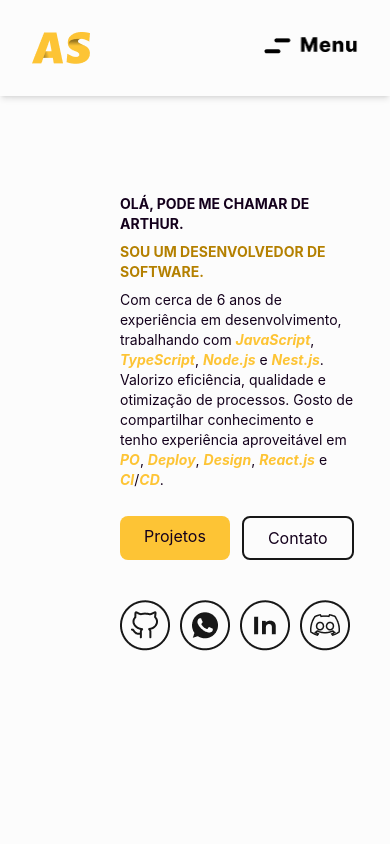
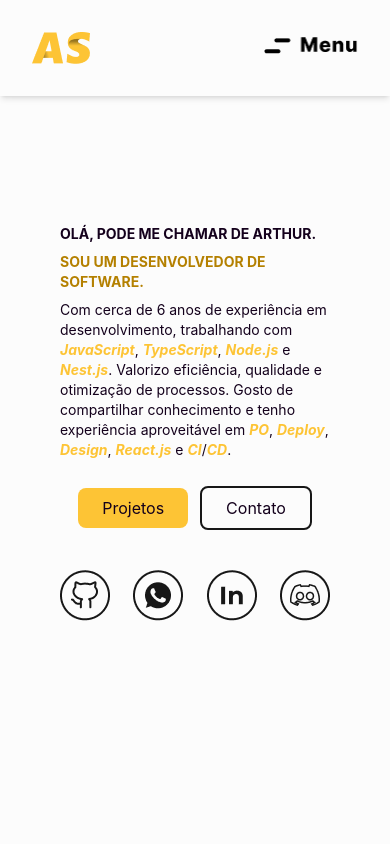
Before and after one commit to DevArthurSantos/my-portf, a Next.js app: page / in a window 390 px wide. Shown: the top 844 px of the page. Built offline with nearby package versions, Linux system fonts and the light colour scheme.

Commit message:
fix: home responsive

```diff
--- a/src/app/page.tsx
+++ b/src/app/page.tsx
@@ -8,7 +8,7 @@ import WorksSection from "@/components/sections/Works";
 export default function root() {
 
   return (
-    <main className="px-[120px] flex items-center justify-center flex-col max-w-[1920px] mx-auto">
+    <main className="flex items-center justify-center flex-col max-w-[1920px] mx-auto">
       <HomeSection />
       <WorksSection />
       <ProjectsSection />
--- a/src/components/sections/Contact/index.tsx
+++ b/src/components/sections/Contact/index.tsx
@@ -3,7 +3,7 @@
 export default function ContactSection() {
 
   return (
-    <section id="ContactSection" className="h-[100vh] w-full" >
+    <section id="ContactSection" className="h-[100vh] w-full px-[120px]" >
       <h2 className="mt-2 text-sm md:text-md lg:text-[24px] font-bold text-center">TEM UMA IDEIA DE PROJETO INCRÍVEL?</h2>
       <h2 className="mt-2 text-sm md:text-md lg:text-[24px] font-bold text-center text-primary">VAMOS CONVERSAR!</h2>
     </section>
--- a/src/components/sections/Home/index.tsx
+++ b/src/components/sections/Home/index.tsx
@@ -11,33 +11,33 @@ import Link from "next/link";
 export default function HomeSection() {
 
   return (
-    <section id="homeSection" className="h-[100vh] w-full flex flex-col justify-center">
+    <section id="homeSection" className="px-[60px] md:px-[120px] h-[100vh] w-full flex flex-col justify-center">
       <div className="flex justify-between items-center flex-wrap">
         <div className="flex-1 text-start ">
           <h1 className="font-bold text-sm md:text-md lg:text-[28px]">OLÁ, PODE ME CHAMAR DE ARTHUR.</h1>
           <h2 className="text-secondary mt-2 text-sm md:text-md lg:text-[20px] font-bold">SOU UM DESENVOLVEDOR DE SOFTWARE.</h2>
           <p className="mt-2 text-sm md:text-md lg:text-[16px]">Com cerca de 6 anos de experiência em desenvolvimento, trabalhando com <span className="text-primary italic font-bold">JavaScript</span>, <span className="text-primary italic font-bold">TypeScript</span>, <span className="text-primary italic font-bold">Node.js</span> e <span className="text-primary italic font-bold">Nest.js</span>. Valorizo eficiência, qualidade e otimização de processos. Gosto de compartilhar conhecimento e tenho experiência aproveitável em <span className="text-primary italic font-bold">PO</span>, <span className="text-primary italic font-bold">Deploy</span>, <span className="text-primary italic font-bold">Design</span>, <span className="text-primary italic font-bold">React.js</span> e <span className="text-primary italic font-bold">CI</span>/<span className="text-primary italic font-bold">CD</span>.</p>
 
-          <div className="flex gap-[12px] mt-[26px]">
+          <div className="flex gap-[12px] mt-[26px] items-center md:justify-start justify-center">
             <Link href="#ProjectsSection" className="bg-primary border-none rounded-[8px] px-6 py-2" >Projetos</Link>
             <Link href="#ContactSection" className="bg-transparent border-2 border-black rounded-[8px] px-6 py-2">Contato</Link>
           </div>
         </div>
-        <div className="flex-1  flex items-center justify-center xl:justify-end pr-10 mt-10 md:mt-0 md:min-w-[600px]">
+        <div className="flex-1 flex items-center justify-center xl:justify-end md:pr-10 mt-10 md:mt-0 md:min-w-[600px]">
           <div className="hidden md:block mt-8 lg:mt-0">
             <Image src={hero} width={550} height={500} alt="" />
           </div>
-          <div className="flex justify-center items-center md:flex-col md:gap-8">
-            <Link className="min-w-[60px]" target="_blank" href='https://github.com/DevArthurSantos'>
+          <div className="flex justify-between md:justify-center items-center w-full md:w-auto sm:flex-col md:gap-8">
+            <Link className="min-w-[50px]" target="_blank" href='https://github.com/DevArthurSantos'>
               <Image src={github} width={50} height={50} alt="" />
             </Link>
-            <Link className="min-w-[60px]" target="_blank" href='https://api.whatsapp.com/send?phone=5581994920769'>
+            <Link className="min-w-[50px]" target="_blank" href='https://api.whatsapp.com/send?phone=5581994920769'>
               <Image src={whatsapp} width={50} height={50} alt="" />
             </Link>
-            <Link className="min-w-[60px]" target="_blank" href='https://www.linkedin.com/in/devarthursantos/'>
+            <Link className="min-w-[50px]" target="_blank" href='https://www.linkedin.com/in/devarthursantos/'>
               <Image src={linkedin} width={50} height={50} alt="" />
             </Link>
-            <Link className="min-w-[60px]" target="_blank" href='https://discord.gg/BzVR4RbtGA'>
+            <Link className="min-w-[50px]" target="_blank" href='https://discord.gg/BzVR4RbtGA'>
               <Image src={discord} width={50} height={50} alt="" />
             </Link>
           </div>
--- a/src/components/sections/Projects/index.tsx
+++ b/src/components/sections/Projects/index.tsx
@@ -19,7 +19,7 @@ export default function ProjectsSection() {
   }
 
   return (
-    <section id="ProjectsSection" className="w-full">
+    <section id="ProjectsSection" className="w-full md:px-[120px]">
       <h2 className="mt-2 text-sm md:text-md lg:text-[24px] font-bold text-center">MEUS <span className="text-primary">PROJETOS</span>.</h2>
       <div className="flex items-center justify-center gap-8 md:gap-10 flex-col lg:flex-row w-full h-full my-8">
         <ProjectFrame href={projectsInfos[project].href} project={project+1} nextProject={nextProject} previousProject={previousProject} />
--- a/src/components/sections/Technologies/index.tsx
+++ b/src/components/sections/Technologies/index.tsx
@@ -2,7 +2,7 @@ import Image from 'next/image';
 
 export default function TechnologiesSection() {
   return (
-    <section id="TechnologiesSection" className="py-[44px] w-full">
+    <section id="TechnologiesSection" className="py-[44px] w-full px-[120px]">
       <h2 className="mt-2 text-sm md:text-md lg:text-[24px] font-bold text-center">
         FERRAMENTAS E <span className="text-primary">TECNOLOGIAS</span>.
       </h2>
--- a/src/components/sections/Works/index.tsx
+++ b/src/components/sections/Works/index.tsx
@@ -3,7 +3,7 @@
 export default function WorksSection() {
 
   return (
-    <section id="WorksSection" className="h-[100vh] w-full">
+    <section id="WorksSection" className="h-[100vh] w-full px-[120px]">
       <h2 className="mt-2 text-sm md:text-md lg:text-[24px] font-bold text-center">MINHAS <span className="text-primary">EXPERIÊNCIAS DE TRABALHOS</span>.</h2>
     </section>
   )
```
